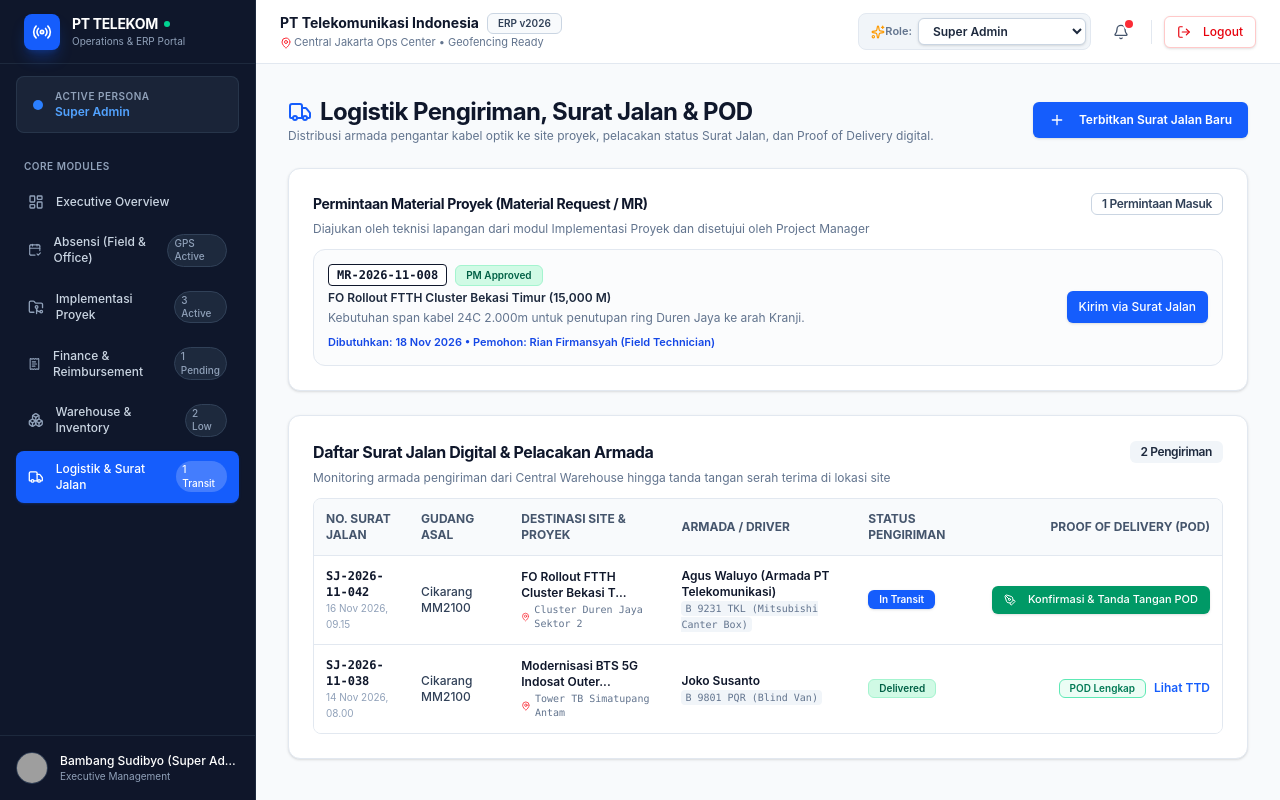
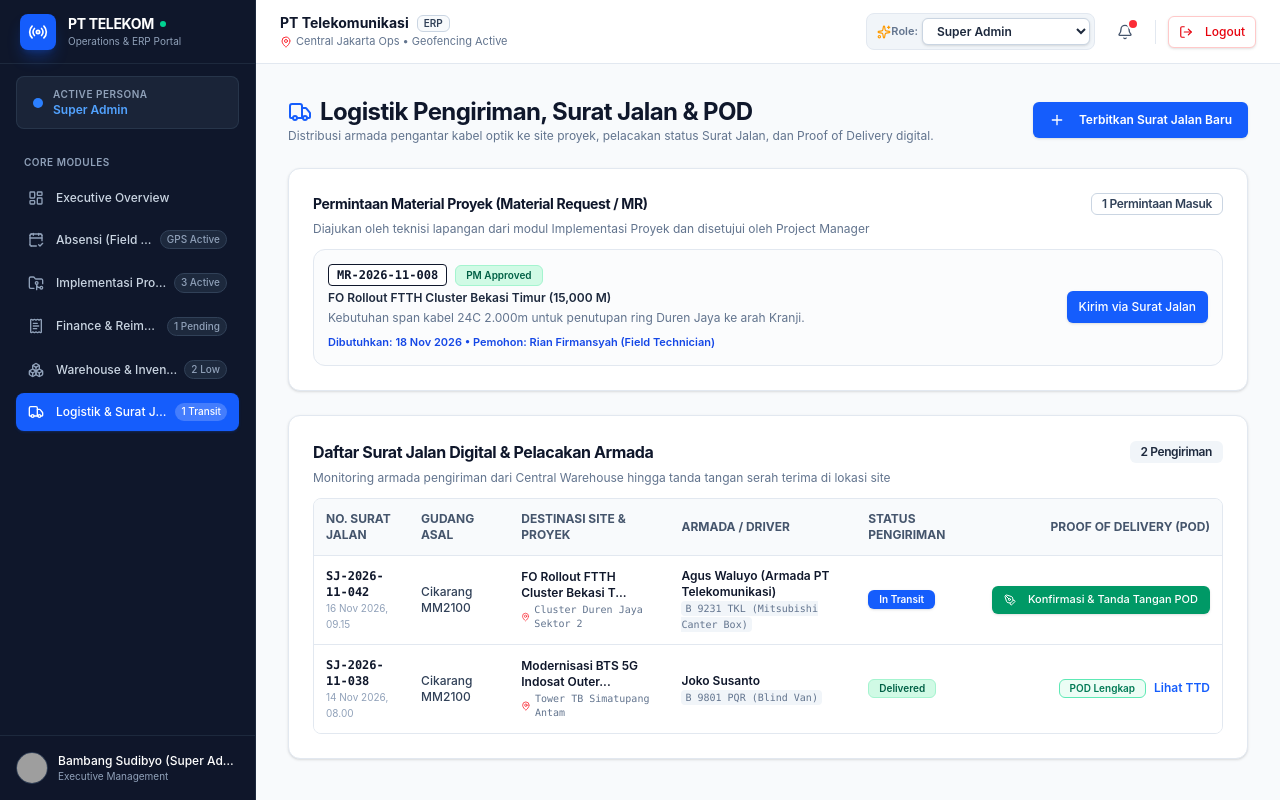
Before and after one commit to komangabiw/rijal, a Next.js app: page /dashboard/logistics in a window 1280 px wide. Built offline with nearby package versions, Linux system fonts and the light colour scheme; grey boxes are pictures that could not be loaded.

Commit message:
feat(ui): optimize responsive layout across mobile, tablet, and desktop devices

```diff
--- a/src/app/dashboard/attendance/page.tsx
+++ b/src/app/dashboard/attendance/page.tsx
@@ -333,7 +333,7 @@ export default function AttendancePage() {
                 Rekap Presensi Karyawan & Teknisi
               </CardTitle>
               <CardDescription className="text-xs text-slate-500">
-                Daftar log kehadiran terkini dengan bukti foto dan verifikasi GPS
+                Daftar log kehadiran terkini dengan bukti foto dan verifikasi GPS (geser tabel untuk detail)
               </CardDescription>
             </div>
             <div className="flex items-center gap-2">
@@ -344,8 +344,8 @@ export default function AttendancePage() {
           </div>
         </CardHeader>
         <CardContent>
-          <div className="overflow-x-auto rounded-lg border border-slate-200">
-            <table className="w-full text-left text-xs">
+          <div className="overflow-x-auto rounded-lg border border-slate-200 -mx-2 sm:mx-0">
+            <table className="w-full text-left text-xs min-w-[680px]">
               <thead className="bg-slate-50 text-slate-600 uppercase font-semibold border-b border-slate-200">
                 <tr>
                   <th className="p-3">Karyawan</th>
--- a/src/app/dashboard/layout.tsx
+++ b/src/app/dashboard/layout.tsx
@@ -14,15 +14,16 @@ export default function DashboardLayout({
   return (
     <AuthProvider>
       <div className="min-h-screen bg-slate-50 flex">
-        {/* Desktop Sidebar */}
+        {/* Persistent Desktop Sidebar & Mobile Slide-Over Drawer */}
         <Sidebar />
 
         {/* Main Content Area */}
         <div className="flex-1 flex flex-col min-w-0 lg:pl-64">
           <Header />
-          <main className="flex-1 p-4 sm:p-6 lg:p-8 pb-20 lg:pb-8 max-w-7xl w-full mx-auto">
+          <main className="flex-1 p-3.5 sm:p-6 lg:p-8 pb-28 lg:pb-10 max-w-7xl w-full mx-auto">
             {children}
           </main>
+          {/* Mobile Bottom Navigation Bar */}
           <MobileNav />
         </div>
       </div>
--- a/src/components/layout/header.tsx
+++ b/src/components/layout/header.tsx
@@ -1,7 +1,6 @@
 'use client';
 
 import React from 'react';
-import Link from 'next/link';
 import { useAuth } from '@/context/auth-context';
 import { UserRole } from '@/types/database';
 import { Badge } from '@/components/ui/badge';
@@ -17,6 +16,7 @@ import {
   Coins,
   Truck,
   HardHat,
+  Menu,
 } from 'lucide-react';
 
 const ROLE_OPTIONS: { role: UserRole; label: string; icon: React.ReactNode }[] = [
@@ -29,40 +29,48 @@ const ROLE_OPTIONS: { role: UserRole; label: string; icon: React.ReactNode }[] =
 ];
 
 export function Header() {
-  const { user, role, switchRole, logout } = useAuth();
+  const { user, role, switchRole, logout, toggleMobileMenu } = useAuth();
 
   return (
-    <header className="sticky top-0 z-30 h-16 bg-white/90 backdrop-blur-md border-b border-slate-200 px-4 sm:px-6 flex items-center justify-between">
-      {/* Left info */}
-      <div className="flex items-center gap-3">
-        <div className="flex flex-col">
-          <div className="flex items-center gap-2">
-            <span className="text-sm font-bold text-slate-900">
-              PT Telekomunikasi Indonesia
+    <header className="sticky top-0 z-30 h-16 bg-white/95 backdrop-blur-md border-b border-slate-200 px-3 sm:px-6 flex items-center justify-between gap-2">
+      {/* Left info & Mobile Menu Toggle */}
+      <div className="flex items-center gap-2 sm:gap-3 min-w-0">
+        <button
+          onClick={toggleMobileMenu}
+          className="lg:hidden p-2 -ml-1 text-slate-700 hover:text-slate-950 hover:bg-slate-100 rounded-lg transition-colors focus:outline-none"
+          aria-label="Buka menu navigasi"
+        >
+          <Menu className="w-5 h-5" />
+        </button>
+
+        <div className="flex flex-col min-w-0">
+          <div className="flex items-center gap-1.5 sm:gap-2">
+            <span className="text-xs sm:text-sm font-bold text-slate-900 truncate">
+              PT Telekomunikasi
             </span>
-            <Badge variant="outline" className="text-[10px] bg-slate-50 border-slate-300">
-              ERP v2026
+            <Badge variant="outline" className="text-[9px] sm:text-[10px] bg-slate-50 border-slate-300 px-1.5 py-0 shrink-0">
+              ERP
             </Badge>
           </div>
-          <span className="text-[11px] text-slate-500 hidden sm:inline flex items-center gap-1">
-            <MapPin className="w-3 h-3 text-red-500 inline mr-0.5" />
-            Central Jakarta Ops Center • Geofencing Ready
+          <span className="text-[10px] sm:text-[11px] text-slate-500 hidden md:flex items-center gap-1 truncate">
+            <MapPin className="w-3 h-3 text-red-500 shrink-0 inline" />
+            Central Jakarta Ops • Geofencing Active
           </span>
         </div>
       </div>
 
       {/* Right controls: Role Quick Switcher + Notifications + Logout */}
-      <div className="flex items-center gap-2 sm:gap-3">
+      <div className="flex items-center gap-1.5 sm:gap-3 shrink-0">
         {/* Dynamic Role Switcher Dropdown */}
-        <div className="flex items-center gap-1.5 bg-slate-100 p-1 rounded-lg border border-slate-200">
-          <span className="text-[11px] font-semibold text-slate-500 pl-2 hidden md:inline flex items-center gap-1">
+        <div className="flex items-center gap-1 bg-slate-100 p-0.5 sm:p-1 rounded-lg border border-slate-200">
+          <span className="text-[11px] font-semibold text-slate-500 pl-1.5 hidden xl:inline flex items-center gap-1">
             <Sparkles className="w-3.5 h-3.5 text-amber-500 inline" />
             Role:
           </span>
           <select
             value={role}
             onChange={(e) => switchRole(e.target.value as UserRole)}
-            className="text-xs font-semibold bg-white border border-slate-300 rounded-md py-1 px-2.5 text-slate-800 shadow-sm focus:outline-none focus:ring-1 focus:ring-blue-600 cursor-pointer"
+            className="text-[11px] sm:text-xs font-semibold bg-white border border-slate-300 rounded-md py-1 px-1.5 sm:px-2.5 text-slate-800 shadow-sm focus:outline-none focus:ring-1 focus:ring-blue-600 cursor-pointer max-w-[130px] sm:max-w-none truncate"
           >
             {ROLE_OPTIONS.map((opt) => (
               <option key={opt.role} value={opt.role}>
@@ -74,20 +82,20 @@ export function Header() {
 
         {/* Notifications badge */}
         <div className="relative">
-          <Button variant="ghost" size="icon" className="text-slate-600 hover:text-slate-900">
+          <Button variant="ghost" size="icon" className="h-8 w-8 sm:h-9 sm:w-9 text-slate-600 hover:text-slate-900">
             <Bell className="w-4 h-4" />
           </Button>
           <span className="absolute top-1.5 right-1.5 w-2 h-2 rounded-full bg-red-500 ring-2 ring-white"></span>
         </div>
 
-        {/* User preview & Sign out */}
+        {/* Desktop Logout Button */}
         <div className="h-6 w-px bg-slate-200 hidden sm:block" />
 
         <Button
           variant="outline"
           size="sm"
           onClick={logout}
-          className="text-xs text-red-600 border-red-200 hover:bg-red-50 hover:text-red-700 hidden sm:inline-flex"
+          className="text-xs text-red-600 border-red-200 hover:bg-red-50 hover:text-red-700 hidden sm:inline-flex h-8 px-2.5"
         >
           <LogOut className="w-3.5 h-3.5 mr-1" />
           Logout
--- a/src/components/layout/sidebar.tsx
+++ b/src/components/layout/sidebar.tsx
@@ -13,9 +13,10 @@ import {
   ReceiptText,
   Boxes,
   Truck,
-  ShieldAlert,
   Radio,
-  FileCheck2,
+  X,
+  LogOut,
+  User,
 } from 'lucide-react';
 
 interface NavItem {
@@ -72,15 +73,16 @@ const NAV_ITEMS: NavItem[] = [
 
 export function Sidebar() {
   const pathname = usePathname();
-  const { role, user } = useAuth();
+  const { role, user, mobileMenuOpen, setMobileMenuOpen, logout } = useAuth();
 
   const filteredNav = NAV_ITEMS.filter((item) => item.allowedRoles.includes(role));
 
-  return (
-    <aside className="hidden lg:flex w-64 flex-col fixed inset-y-0 z-40 bg-slate-900 border-r border-slate-800 text-white">
+  const content = (
+    <div className="flex h-full flex-col bg-slate-900 text-white">
       {/* Brand logo & status */}
-      <div className="h-16 flex items-center px-6 border-b border-slate-800 gap-3">
-        <div className="w-9 h-9 rounded-lg bg-blue-600 flex items-center justify-center text-white shadow-lg shadow-blue-600/30">
+      <div className="h-16 flex items-center justify-between px-5 border-b border-slate-800">
+        <div className="flex items-center gap-3">
+          <div className="w-9 h-9 rounded-lg bg-blue-600 flex items-center justify-center text-white shadow-lg shadow-blue-600/30 shrink-0">
             <Radio className="w-5 h-5 animate-pulse" />
           </div>
           <div className="min-w-0">
@@ -94,9 +96,19 @@ export function Sidebar() {
           </div>
         </div>
 
+        {/* Mobile close button */}
+        <button
+          onClick={() => setMobileMenuOpen(false)}
+          className="lg:hidden p-1.5 rounded-lg text-slate-400 hover:text-white hover:bg-slate-800 transition-colors"
+          aria-label="Tutup menu"
+        >
+          <X className="w-5 h-5" />
+        </button>
+      </div>
+
       {/* Role banner */}
-      <div className="px-4 py-3 mx-4 my-3 rounded-lg bg-slate-800/80 border border-slate-700/60 flex items-center gap-3">
-        <div className="w-2.5 h-2.5 rounded-full bg-blue-500 animate-ping" />
+      <div className="px-4 py-2.5 mx-4 my-3 rounded-lg bg-slate-800/80 border border-slate-700/60 flex items-center gap-2.5">
+        <div className="w-2.5 h-2.5 rounded-full bg-blue-500 animate-ping shrink-0" />
         <div className="min-w-0 flex-1">
           <div className="text-[10px] uppercase font-semibold text-slate-400 tracking-wider">
             Active Persona
@@ -119,6 +131,7 @@ export function Sidebar() {
             <Link
               key={item.href}
               href={item.href}
+              onClick={() => setMobileMenuOpen(false)}
               className={cn(
                 'flex items-center justify-between px-3 py-2.5 rounded-lg text-xs font-medium transition-all group',
                 isActive
@@ -126,19 +139,19 @@ export function Sidebar() {
                   : 'text-slate-300 hover:bg-slate-800/80 hover:text-white'
               )}
             >
-              <div className="flex items-center gap-3">
+              <div className="flex items-center gap-3 min-w-0">
                 <Icon
                   className={cn(
-                    'w-4 h-4 transition-colors',
+                    'w-4 h-4 shrink-0 transition-colors',
                     isActive ? 'text-white' : 'text-slate-400 group-hover:text-blue-400'
                   )}
                 />
-                <span>{item.title}</span>
+                <span className="truncate">{item.title}</span>
               </div>
               {item.badge && (
                 <span
                   className={cn(
-                    'text-[10px] px-1.5 py-0.5 rounded-full font-medium',
+                    'text-[10px] px-1.5 py-0.5 rounded-full font-medium shrink-0 ml-1.5',
                     isActive
                       ? 'bg-white/20 text-white'
                       : 'bg-slate-800 text-slate-400 border border-slate-700'
@@ -154,18 +167,52 @@ export function Sidebar() {
 
       {/* User footer info */}
       <div className="p-4 border-t border-slate-800 bg-slate-900/60">
-        <div className="flex items-center gap-3">
+        <div className="flex items-center justify-between gap-3">
+          <div className="flex items-center gap-2.5 min-w-0 flex-1">
             <img
               src={user?.avatar_url || 'https://images.unsplash.com/photo-1534528741775-53994a69daeb?w=150'}
               alt="Avatar"
-            className="w-8 h-8 rounded-full object-cover border border-slate-700"
+              className="w-8 h-8 rounded-full object-cover border border-slate-700 shrink-0"
             />
             <div className="min-w-0 flex-1">
               <p className="text-xs font-medium text-white truncate">{user?.full_name}</p>
               <p className="text-[10px] text-slate-400 truncate">{user?.division || 'Operasional'}</p>
             </div>
           </div>
+          <button
+            onClick={logout}
+            className="lg:hidden p-1.5 text-slate-400 hover:text-red-400 hover:bg-slate-800 rounded-md transition-colors"
+            title="Logout"
+          >
+            <LogOut className="w-4 h-4" />
+          </button>
         </div>
+      </div>
+    </div>
+  );
+
+  return (
+    <>
+      {/* Desktop Persistent Sidebar */}
+      <aside className="hidden lg:flex w-64 flex-col fixed inset-y-0 z-40 border-r border-slate-800">
+        {content}
       </aside>
+
+      {/* Mobile Slide-Over Drawer with Animated Backdrop */}
+      {mobileMenuOpen && (
+        <div className="fixed inset-0 z-50 lg:hidden flex">
+          {/* Backdrop */}
+          <div
+            className="fixed inset-0 bg-slate-950/70 backdrop-blur-sm transition-opacity animate-in fade-in duration-200"
+            onClick={() => setMobileMenuOpen(false)}
+          />
+
+          {/* Drawer Panel */}
+          <div className="relative w-72 max-w-[85vw] h-full shadow-2xl z-10 transition-transform animate-in slide-in-from-left duration-200">
+            {content}
+          </div>
+        </div>
+      )}
+    </>
   );
 }
--- a/src/context/auth-context.tsx
+++ b/src/context/auth-context.tsx
@@ -11,14 +11,17 @@ interface AuthContextType {
   setUser: (profile: Profile) => void;
   isLoading: boolean;
   logout: () => void;
+  mobileMenuOpen: boolean;
+  setMobileMenuOpen: (open: boolean) => void;
+  toggleMobileMenu: () => void;
 }
 
 const AuthContext = createContext<AuthContextType | undefined>(undefined);
 
 export function AuthProvider({ children }: { children: React.ReactNode }) {
-  // Default to Super Admin so all initial views can be inspected immediately
   const [currentUser, setCurrentUser] = useState<Profile>(DEMO_PROFILES[0]);
   const [isLoading, setIsLoading] = useState(false);
+  const [mobileMenuOpen, setMobileMenuOpen] = useState(false);
 
   useEffect(() => {
     const savedRole = localStorage.getItem('pt_telecom_role') as UserRole | null;
@@ -35,9 +38,10 @@ export function AuthProvider({ children }: { children: React.ReactNode }) {
   };
 
   const logout = () => {
-    // Return to default technician or login
     window.location.href = '/login';
   };
+
+  const toggleMobileMenu = () => setMobileMenuOpen((prev) => !prev);
 
   return (
     <AuthContext.Provider
@@ -48,6 +52,9 @@ export function AuthProvider({ children }: { children: React.ReactNode }) {
         setUser: setCurrentUser,
         isLoading,
         logout,
+        mobileMenuOpen,
+        setMobileMenuOpen,
+        toggleMobileMenu,
       }}
     >
       {children}
```
Also changed, not shown: src/app/dashboard/finance/page.tsx (+6 -6 lines), src/app/dashboard/logistics/page.tsx (+9 -9 lines), src/app/dashboard/projects/page.tsx (+4 -4 lines), src/app/dashboard/warehouse/page.tsx (+5 -5 lines), src/components/layout/mobile-nav.tsx (+11 -6 lines). Lines whose indentation alone changed are shown as unchanged.
